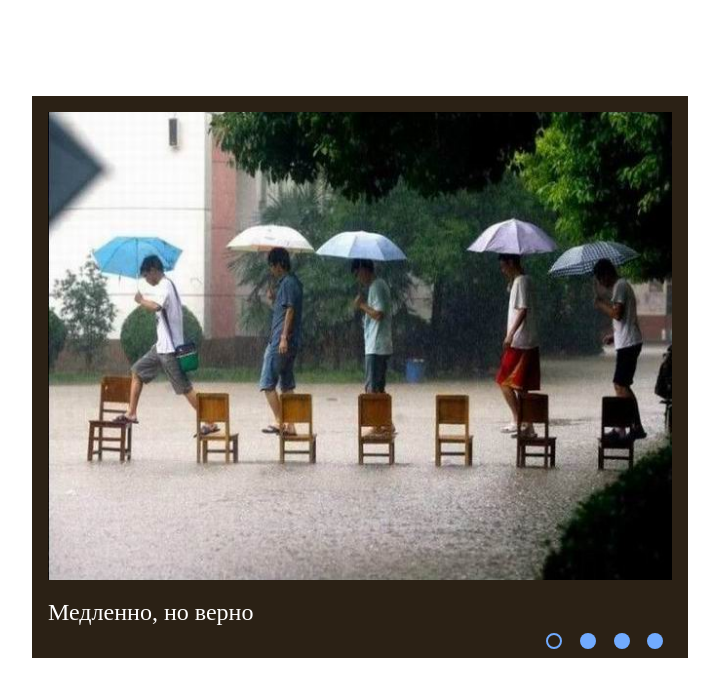
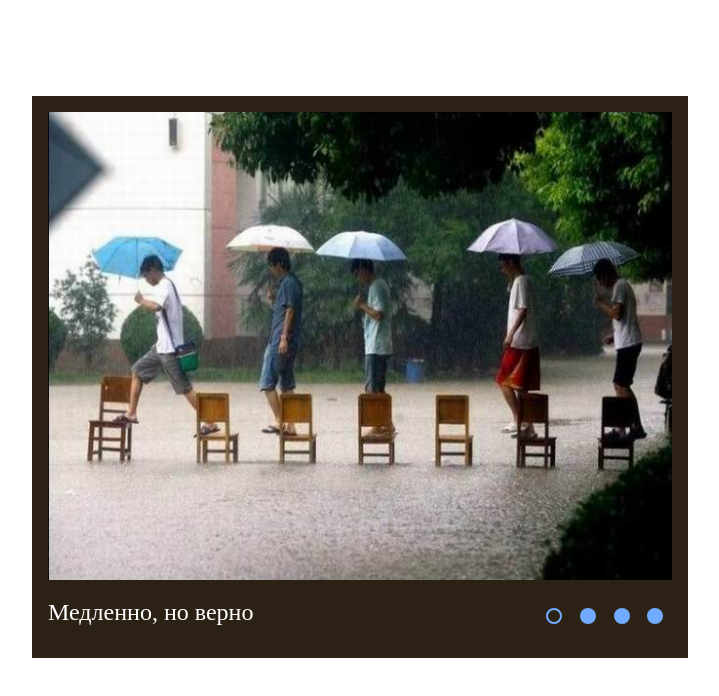
Before and after one commit to Iultin/cssMemSlider, a plain HTML site: page cssMemSlider/index.html in a window 1280 px wide. Shown: the whole page, without its empty margins (280-999 px from the left). Drawn offline with Linux system fonts and the light colour scheme.

Commit message:
feat: styled slider for desktop (Fri, May 13, 2022 01:27:32 PM)

```diff
--- a/cssMemSlider/assets/css/syle.css
+++ b/cssMemSlider/assets/css/syle.css
@@ -60,6 +60,8 @@ a {
 
 .wrapper {
   min-height: 100vh;
+  max-width: 41rem;
+  margin: 0 auto;
 }
 
 .header {
@@ -70,9 +72,8 @@ a {
   padding-top: 1rem;
   padding-left: 1rem;
   padding-right: 1rem;
-  max-width: 41rem;
+
   max-height: 36rem;
-  margin: 0 auto;
   background-color: #2B2115;
   overflow: hidden;
 }
@@ -87,6 +88,7 @@ a {
 }
 
 .slider_footer {
+  position: relative;
   display: flex;
   justify-content: space-between
 }
@@ -131,7 +133,12 @@ a {
 }
 
 .slider_buttons {
+  position: absolute;
   display: inline-flex;
+  right: 0;
+  bottom: 1.6rem;
+  background-color: #2B2115;
+  z-index: 1;
 }
 
 .slider_button-btn {
@@ -196,3 +203,9 @@ input[type="radio"]:checked+label span span {
 input[type="radio"]:checked:hover+label span span {
   border: 0.125rem solid #FFFFFF;
 }
+
+
+
+/* @media (max-width: 767px) {
+
+} */
--- a/cssMemSlider/index.html
+++ b/cssMemSlider/index.html
@@ -12,7 +12,11 @@
 
 <body>
   <div class="wrapper">
-    <header class="header"></header>
+
+    <header class="header">
+
+
+    </header>
     <div class="slider">
       <div class="slider_img">
         <div id="slide1" class="slider_img-item">
@@ -33,12 +37,7 @@
         </div>
       </div>
       <div class="slider_footer">
-        <div class="slider_text">
 
-
-
-
-        </div>
         <div class="slider_buttons">
 
           <!-- <a class="slider_button-btn" href="#slide1">
@@ -63,11 +62,17 @@
           <label for="btn4"><span><span></span></span></label>
 
         </div>
+
+        <div class="slider_text">
+
+        </div>
+
       </div>
 
 
 
     </div>
+
 
 
   </div>
```
